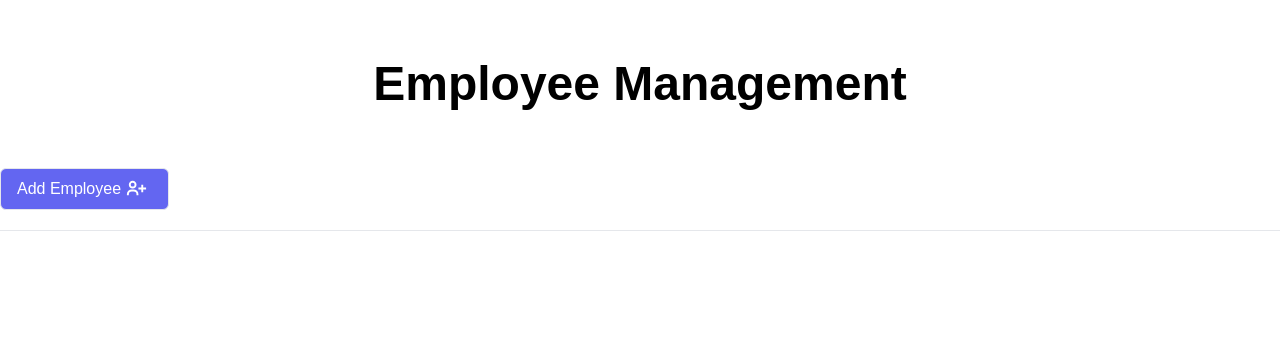
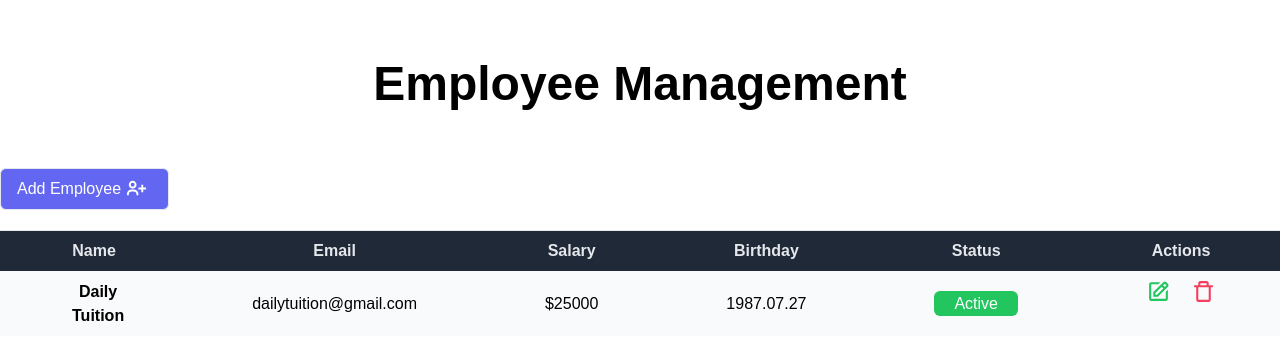
Before and after one commit to VaidasMakstutis/next-js-and-mongo-db-crud-app, a Next.js app: page / in a window 1280 px wide. Shown: the top 360 px of the page. Built offline with nearby package versions, Linux system fonts and the light colour scheme.

Commit message:
table component

```diff
--- /dev/null
+++ b/src/app/components/Table.jsx
@@ -0,0 +1,62 @@
+import { BiEdit, BiTrashAlt } from "react-icons/bi";
+
+export const Table = () => {
+  return (
+    <table className="min-w-full table-auto">
+      <thead>
+        <tr className="bg-gray-800">
+          <th className="px-16 py-2">
+            <span className="text-gray-200">Name</span>
+          </th>
+          <th className="px-16 py-2">
+            <span className="text-gray-200">Email</span>
+          </th>
+          <th className="px-16 py-2">
+            <span className="text-gray-200">Salary</span>
+          </th>
+          <th className="px-16 py-2">
+            <span className="text-gray-200">Birthday</span>
+          </th>
+          <th className="px-16 py-2">
+            <span className="text-gray-200">Status</span>
+          </th>
+          <th className="px-16 py-2">
+            <span className="text-gray-200">Actions</span>
+          </th>
+        </tr>
+      </thead>
+      <tbody className="bg-gray-200">
+        <tr className="bg-gray-50 text-center">
+          <td className="px-16 py-2 flex flex-row items-center">
+            <img src="#" alt="" />
+            <span className="text-center ml-2 font-semibold">Daily Tuition</span>
+          </td>
+          <td className="px-16 py-2">
+            <span>dailytuition@gmail.com</span>
+          </td>
+          <td className="px-16 py-2">
+            <span>$25000</span>
+          </td>
+          <td className="px-16 py-2">
+            <span>1987.07.27</span>
+          </td>
+          <td className="px-16 py-2">
+            <button className="cursor">
+              <span className="bg-green-500 text-white rounded-md px-5 py-1">Active</span>
+            </button>
+          </td>
+          <td className="px-16 py-2 flex justify-around gap-5">
+            <button className="cursor">
+              <BiEdit size={25} color={"rgb(34,197,94)"}></BiEdit>
+            </button>
+            <button>
+              <BiTrashAlt size={25} color={"rgb(244,63,94)"}></BiTrashAlt>
+            </button>
+          </td>
+        </tr>
+      </tbody>
+    </table>
+  );
+};
+
+export default Table;
--- a/src/app/layout.js
+++ b/src/app/layout.js
@@ -8,10 +8,12 @@
   description: "Generated by create next app"
 };
 
-export default function RootLayout({ children }) {
+const RootLayout = ({ children }) => {
   return (
     <html lang="en">
       <body className={inter.className}>{children}</body>
     </html>
   );
-}
+};
+
+export default RootLayout;
--- a/src/app/page.js
+++ b/src/app/page.js
@@ -1,21 +1,30 @@
 import { BiUserPlus } from "react-icons/bi";
+import Table from "./components/Table";
 
-export default function Home() {
+const Home = () => {
   return (
     <section>
       <main className="py-5">
         <h1 className="text-xl md:text-5xl text-center font-bold py-10">Employee Management</h1>
         <div className="container mx-auto flex-justify-between py-5 border-b">
           <div className="left flex gap-3">
-            <button className="flex bg-indigo-500 text-white px-4 py-2 border rounded-md hover:bg-grary-50 hover:border-indigo-500 hover:text-gray-800">
+            <button className="flex bg-indigo-500 text-white px-4 py-2 border rounded-md hover:bg-gray-50 hover:border-indigo-500 hover:text-gray-800">
               Add Employee{" "}
               <span className="px-1">
                 <BiUserPlus size={23}></BiUserPlus>
               </span>
             </button>
           </div>
+
+          {/*collapsable form */}
+        </div>
+        {/*table */}
+        <div className="container mx-auto">
+          <Table />
         </div>
       </main>
     </section>
   );
-}
+};
+
+export default Home;
```
